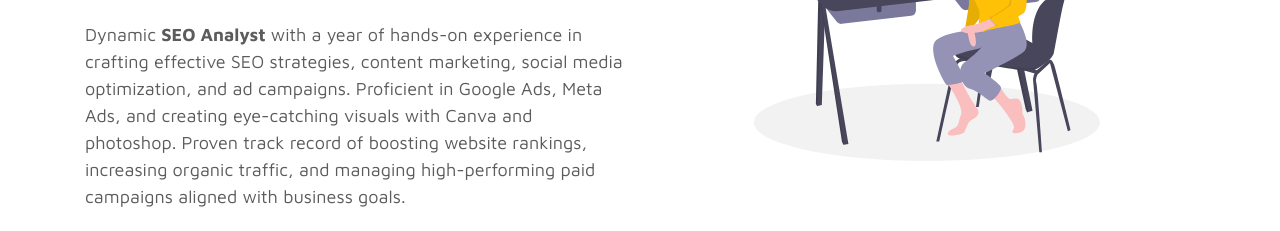
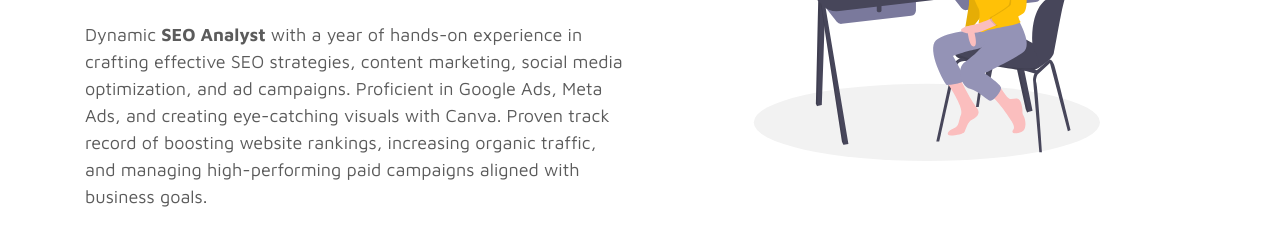
Before and after one commit to Reshmamani05/portfolio, a plain HTML site: page index.html in a window 1280 px wide. Shown: the part 357-588 px from the top of the page. Drawn offline with Linux system fonts and the light colour scheme.

Commit message:
Update index.html

```diff
--- a/index.html
+++ b/index.html
@@ -185,7 +185,7 @@ https://www.tooplate.com/view/2115-marvel
 
                         <p>Dynamic <strong>SEO Analyst</strong> with a year of hands-on experience in crafting effective SEO strategies,
 content marketing, social media optimization, and ad campaigns. Proficient in Google Ads,
-Meta Ads, and creating eye-catching visuals with Canva and photoshop. Proven track record of boosting
+Meta Ads, and creating eye-catching visuals with Canva. Proven track record of boosting
 website rankings, increasing organic traffic, and managing high-performing paid campaigns
 aligned with business goals.
 </p>
```
